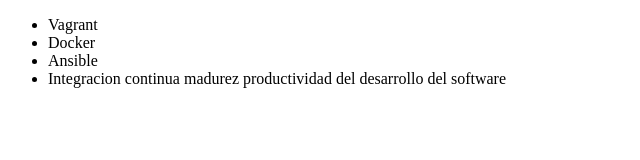
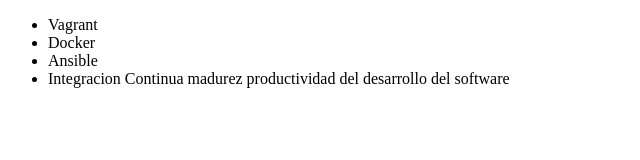
Before and after one commit to DifKiG/Alura-git, a plain HTML site: page index.html in a window 1280 px wide. Shown: the full height of the page, 0-640 px from the left. Drawn offline with Linux system fonts and the light colour scheme.

Commit message:
camnio de la letra c para mayuscula

```diff
--- a/index.html
+++ b/index.html
@@ -9,7 +9,7 @@
             <li>Vagrant</li>
             <li>Docker</li>
             <li>Ansible</li>
-            <li>Integracion continua madurez productividad del desarrollo del software</li>
+            <li>Integracion Continua madurez productividad del desarrollo del software</li>
         </ul>
     </body>
 </html>
```
